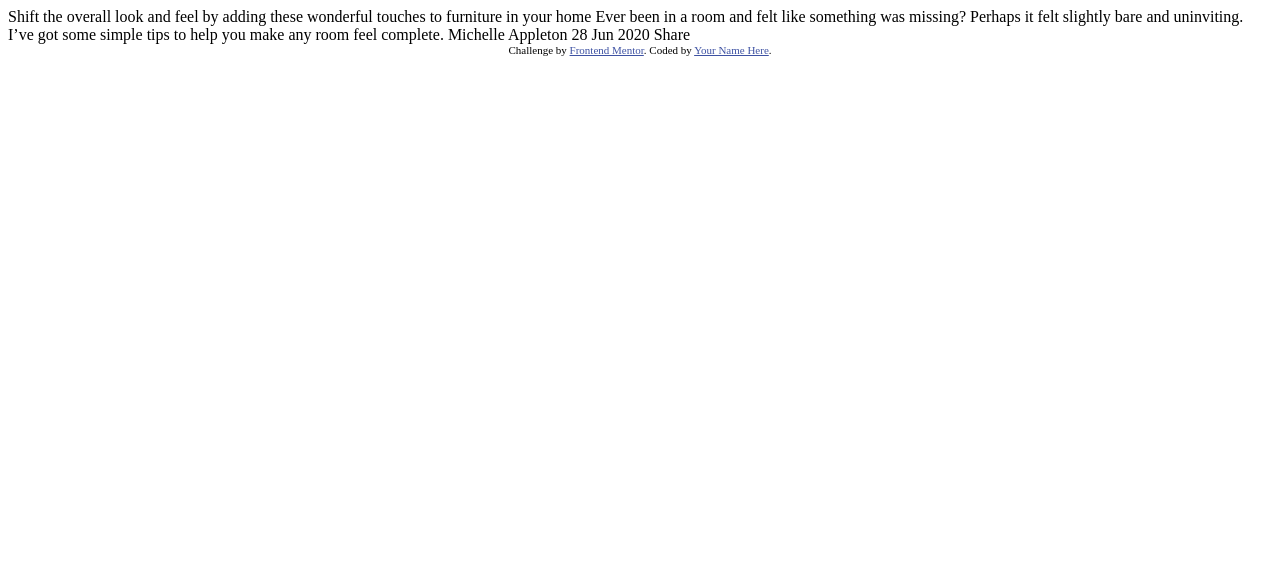
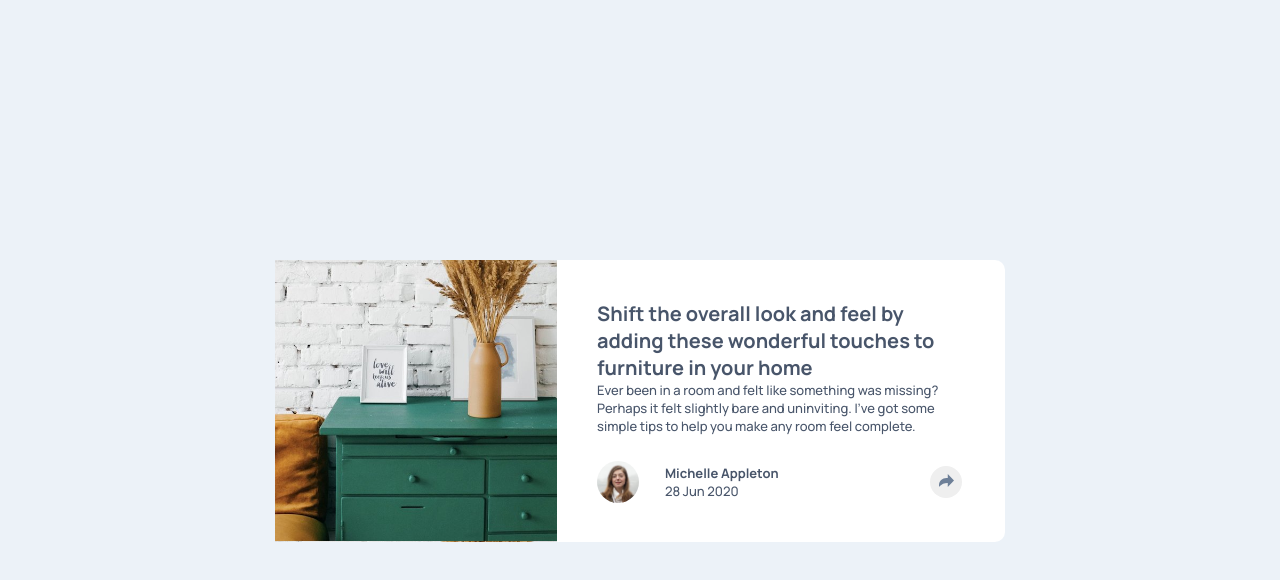
Before and after one commit to AndresViracacha/Reto6-ArticlePreview-FrontEndMentor, a plain HTML site: page index.html in a window 1280 px wide. Drawn offline with Linux system fonts and the light colour scheme.

Commit message:
terminado desktop

```diff
--- a/index.html
+++ b/index.html
@@ -1,36 +1,65 @@
 <!DOCTYPE html>
 <html lang="en">
+
 <head>
   <meta charset="UTF-8">
-  <meta name="viewport" content="width=device-width, initial-scale=1.0"> <!-- displays site properly based on user's device -->
+  <meta name="viewport" content="width=device-width, initial-scale=1.0">
+  <!-- displays site properly based on user's device -->
 
   <link rel="icon" type="image/png" sizes="32x32" href="./images/favicon-32x32.png">
 
   <title>Frontend Mentor | Article preview component</title>
 
-  <!-- Feel free to remove these styles or customise in your own stylesheet 👍 -->
-  <style>
-    .attribution { font-size: 11px; text-align: center; }
-    .attribution a { color: hsl(228, 45%, 44%); }
-  </style>
+  <link rel="preconnect" href="https://fonts.gstatic.com">
+  <link href="https://fonts.googleapis.com/css2?family=Manrope:wght@500;700&display=swap" rel="stylesheet">
+
+  <link rel="stylesheet" href="style.css">
 </head>
+
 <body>
 
-  Shift the overall look and feel by adding these wonderful
-  touches to furniture in your home
+  <section>
+    <div class="image">
+    </div>
+    <article>
+      <h2>
+        Shift the overall look and feel by adding these wonderful
+        touches to furniture in your home
+      </h2>
+      <p>
+        Ever been in a room and felt like something was missing? Perhaps
+        it felt slightly bare and uninviting. I’ve got some simple tips
+        to help you make any room feel complete.
+      </p>
+      <div class="info-share">
+        <img src="./images/avatar-michelle.jpg" class="avatar" alt="">
+        <div class="info-share-desc">
+          <div>
+            <span class="info-share-name">
+              Michelle Appleton
+            </span>
+            <br>
+            <span class="info-share-date">
+              28 Jun 2020
+            </span>
+          </div>
+          <div class="share-button">
+            <button onclick="myFunction();">
+              <img src="./images/icon-share.svg" alt="">
+            </button>
+            <div id="popup" class=" popup">
+              <span>S h a r e</span>
+              <a href="https://www.facebook.com/"> <img src="./images/icon-facebook.svg" alt=""></a>
+              <a href="https://twitter.com/?lang=es"> <img src="./images/icon-twitter.svg" alt=""></a>
+              <a href="https://co.pinterest.com/"> <img src="./images/icon-pinterest.svg" alt=""></a>
+            </div>
+          </div>
+        </div>
+      </div>
+    </article>
+  </section>
+  <script src="./main.js"></script>
 
-  Ever been in a room and felt like something was missing? Perhaps
-  it felt slightly bare and uninviting. I’ve got some simple tips
-  to help you make any room feel complete.
+</body>
 
-  Michelle Appleton
-  28 Jun 2020
-
-  Share
-
-  <div class="attribution">
-    Challenge by <a href="https://www.frontendmentor.io?ref=challenge" target="_blank">Frontend Mentor</a>.
-    Coded by <a href="#">Your Name Here</a>.
-  </div>
-</body>
 </html>
--- /dev/null
+++ b/main.js
@@ -0,0 +1,4 @@
+function myFunction() {
+  var popup = document.getElementById("popup");
+  popup.classList.toggle("show");
+}
--- /dev/null
+++ b/style.css
@@ -0,0 +1,124 @@
+/* font-family: 'Manrope', sans-serif; */
+* {
+  margin: 0;
+  padding: 0;
+  box-sizing: border-box;
+  font-size: 13px;
+}
+:root {
+  --darkGrayBlue: hsl(217, 19%, 35%);
+  --darkBlue: hsl(214, 17%, 51%);
+  --grayBlue: hsl(212, 23%, 69%);
+  --lightBlue: hsl(210, 46%, 95%);
+}
+
+body {
+  background-color: var(--lightBlue);
+}
+
+section {
+  max-width: 730px;
+  max-height: 282px;
+  background-color: #fff;
+  margin: 0 auto;
+  margin-top: 260px;
+  display: flex;
+  font-family: "Manrope", sans-serif;
+  font-size: 13px;
+  border-radius: 10px;
+}
+.image {
+  width: 282px;
+  height: 282px;
+  background-size: 352px 281px;
+  background-image: url("./images/drawers.jpg");
+}
+section article {
+  margin: 40px;
+  width: 50%;
+}
+section article h2 {
+  font-weight: 700;
+  font-size: 20px;
+  color: var(--darkGrayBlue);
+}
+section article p {
+  font-weight: 500;
+  color: var(--darkGrayBlue);
+}
+.info-share {
+  margin-top: 26px;
+  display: flex;
+  align-items: center;
+}
+.info-share .avatar {
+  width: 42px;
+  border-radius: 100px;
+  vertical-align: middle;
+}
+.info-share-desc {
+  width: 100%;
+  margin-left: 26px;
+  display: flex;
+  align-items: center;
+  justify-content: space-between;
+}
+.info-share-name {
+  font-weight: 700;
+  color: var(--darkGrayBlue);
+}
+.info-share-date {
+  font-weight: 500;
+  color: var(--darkGrayBlue);
+}
+
+.share-button {
+  position: relative;
+}
+.share-button button {
+  background-color: none;
+  border: none;
+  width: 32px;
+  height: 32px;
+  border-radius: 100px;
+  cursor: pointer;
+}
+.popup {
+  opacity: 0;
+  top: 0;
+  width: 248px;
+  height: 55px;
+  border-radius: 10px;
+  background-color: var(--darkGrayBlue);
+  display: flex;
+  align-items: center;
+  justify-content: center;
+  position: absolute;
+  top: -62px;
+  transform: translate(-50%, -50%);
+  left: 50%;
+  transition: all 0.5s;
+  visibility: hidden;
+}
+.popup::after {
+  content: "";
+  position: absolute;
+  top: 100%;
+  border-style: solid;
+  border-width: 10px;
+  border-color: var(--darkGrayBlue) transparent transparent transparent;
+}
+.show {
+  opacity: 1;
+  visibility: visible;
+  transition: all 0.5s;
+}
+.popup span {
+  color: var(--grayBlue);
+  text-transform: uppercase;
+  kerning: 100px;
+  margin-right: 22px;
+}
+.popup img {
+  margin-right: 18px;
+}
```
